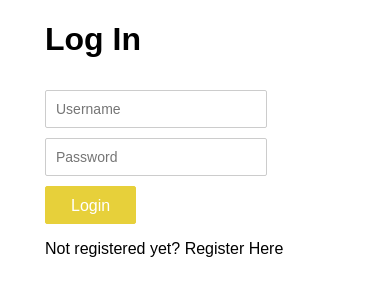
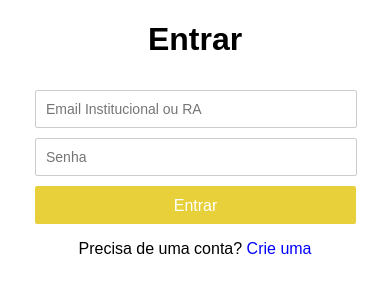
Before and after one commit to LopesEleones/EscolaDigital, a PHP site: page /login.php in a window 390 px wide. Shown: the top 300 px of the page. Run offline with PHP 8.4, Linux system fonts and the light colour scheme.

Commit message:
Melhorando estilo

```diff
--- a/includes/css/style.css
+++ b/includes/css/style.css
@@ -14,6 +14,7 @@ body, ul{
 
 h3{
      word-break: break-word;
+     font-size: 1.4rem;
 }
 
 
@@ -112,6 +113,7 @@ h3{
 #menu li#info{
     margin-left: 15px;
     list-style: none;
+    text-align: center;
 }
 
 #menu a{
@@ -220,32 +222,38 @@ a:hover{
 }
 
 .form{
-     width: 300px;
+     width: 500px;
      margin: 0 auto;
 }
 
-input[type='text'], input[type='email'],
-input[type='password'] {
-     width: 200px;
+.form h1, .form p{
+     text-align: center;
+}
+
+input[type='text'], input[type='email'], input[type='password'] {
+     width: 100%;
      border-radius: 2px;
      border: 1px solid #CCC;
      padding: 10px;
      color: #333;
      font-size: 14px;
      margin-top: 10px;
+     margin-left: -10px;
 }
 
-input[type='submit']{
+input[type='submit'] {
      padding: 10px 25px 8px;
+     width: 104%;
      color: #fff;
      background-color: var(--default-color);
-     text-shadow: rgba(231,208,58,0.24) 0 1px 0;
+     text-shadow: rgb(231 208 58 / 24%) 0 1px 0;
      font-size: 16px;
-     box-shadow: rgba(231,208,58,0.24) 0 2px 0 0 inset,#fff 0 1px 0 0;
+     box-shadow: rgb(231 208 58 / 24%) 0 2px 0 0 inset, #fff 0 1px 0 0;
      border: 1px solid var(--default-color);
      border-radius: 2px;
      margin-top: 10px;
-     cursor:pointer;
+     margin-left: -10px;
+     cursor: pointer;
 }
 
 input[type='submit']:hover {
@@ -282,7 +290,7 @@ input[type='submit']:hover {
 
 .container {
     padding: 2px 16px;
-    max-width: 120px;
+    max-width: 200px;
 }
 
 
@@ -297,13 +305,13 @@ input[type='submit']:hover {
      animation: fadeIn 1s ease-in forwards;
 }
 
-@media(min-width: 500px){
-     li#info{
-          display: inline-flex;
+@media(max-width: 500px){
+     #menu li#info {
+          text-align: inherit;
      }
 
      .form{
-          width: 200px;
+          width: 300px!important;
      }
 
      li#info h3{
@@ -311,6 +319,36 @@ input[type='submit']:hover {
      }
 
      .container{
-          max-width: 200px!important;
+          max-width: 120px!important;
+     }
+
+     .content h3{
+          font-size: 1.2rem;
+     }
+
+     input[type='text'], input[type='email'], input[type='password'] {
+          width: 100%;
+          border-radius: 2px;
+          border: 1px solid #CCC;
+          padding: 10px;
+          color: #333;
+          font-size: 14px;
+          margin-top: 10px;
+          margin-left: -10px;
+     }
+
+     input[type='submit'] {
+          padding: 10px 25px 8px;
+          width: 107%;
+          color: #fff;
+          background-color: var(--default-color);
+          text-shadow: rgb(231 208 58 / 24%) 0 1px 0;
+          font-size: 16px;
+          box-shadow: rgb(231 208 58 / 24%) 0 2px 0 0 inset, #fff 0 1px 0 0;
+          border: 1px solid var(--default-color);
+          border-radius: 2px;
+          margin-top: 10px;
+          margin-left: -10px;
+          cursor: pointer;
      }
 }
--- a/login.php
+++ b/login.php
@@ -20,16 +20,16 @@ include 'includes/components/splash.php';
 session_start();
 
 // If form submitted, insert values into the database.
-if (isset($_POST['nomeoura'])){
+if (isset($_POST['emailoura'])){
 
     // removes backslashes
-	$nomeoura = stripslashes($_REQUEST['nomeoura']);
+	$emailoura = stripslashes($_REQUEST['emailoura']);
     //escapes special characters in a string
-	$nomeoura = mysqli_real_escape_string($con,$nomeoura);
+	$emailoura = mysqli_real_escape_string($con,$emailoura);
 	$senha = stripslashes($_REQUEST['senha']);
 	$senha = mysqli_real_escape_string($con,$senha);
 	//Checking is user existing in the database or not
-    $query = "SELECT * FROM `usuarios` WHERE nome='$nomeoura' or ra='$nomeoura' and senha='".md5($senha)."'";
+    $query = "SELECT * FROM `usuarios` WHERE email='$emailoura' or ra='$emailoura' and senha='".md5($senha)."'";
 	$result = mysqli_query($con,$query) or die(mysql_error());
     $data = mysqli_fetch_array($result);
 	$rows = mysqli_num_rows($result);
@@ -60,14 +60,14 @@ if (isset($_POST['nomeoura'])){
 
 ?>
     <div class="form">
-        <h1>Log In</h1>
+        <h1>Entrar</h1>
         <form action="" method="post" name="login">
-            <input type="text" name="nomeoura" placeholder="Username" required />
-            <input type="password" name="senha" placeholder="Password" required />
+            <input type="text" name="emailoura" placeholder="Email Institucional ou RA" required />
+            <input type="password" name="senha" placeholder="Senha" required />
             <br>
-            <input name="submit" type="submit" value="Login" />
+            <input name="submit" type="submit" value="Entrar" />
         </form>
-        <p>Not registered yet? <a href='registration.php'>Register Here</a></p>
+        <p>Precisa de uma conta? <a href='registration.php' style="color: blue;">Crie uma</a></p>
     </div>
 
 <?php
```
